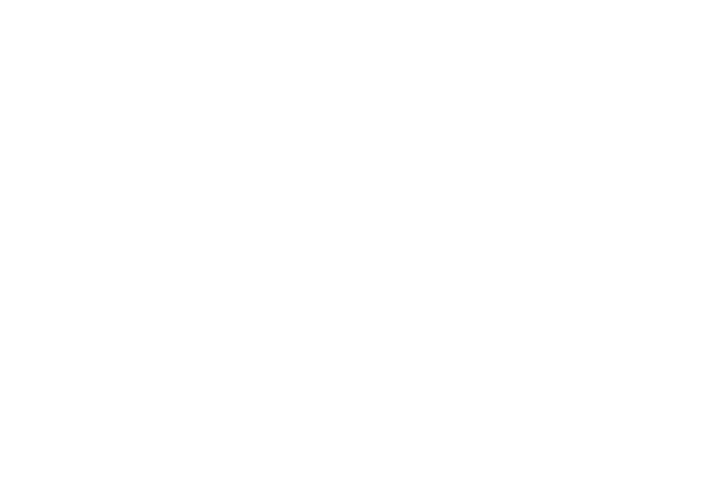
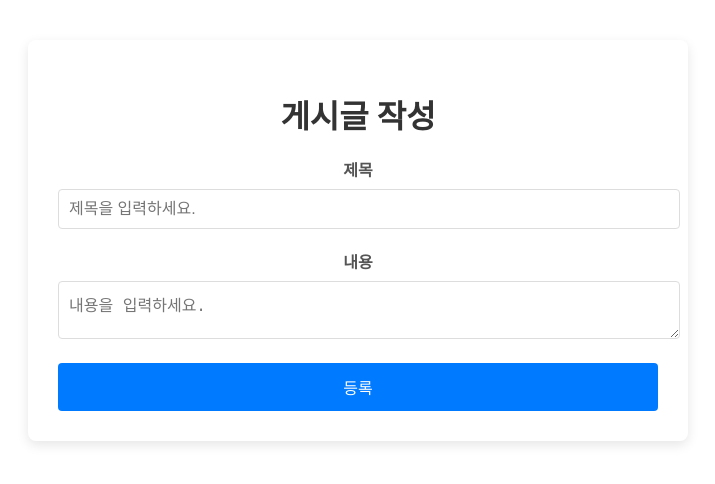
Before and after one commit to gyuminwoo/spring-react-board, a React (Create React App) app: page /create in a window 1280 px wide. Shown: the top 484 px of the page, without its empty margins (282-997 px from the left). Built offline with nearby package versions, Linux system fonts and the light colour scheme.

Commit message:
React UI 구현 - 게시글 생성

```diff
--- a/package.json
+++ b/package.json
@@ -9,6 +9,7 @@
     "@testing-library/user-event": "^13.5.0",
     "react": "^19.1.0",
     "react-dom": "^19.1.0",
+    "react-router-dom": "^7.5.0",
     "react-scripts": "5.0.1",
     "web-vitals": "^2.1.4"
   },
--- a/src/App.js
+++ b/src/App.js
@@ -1,9 +1,22 @@
 import './App.css';
+import{BrowserRouter as Router, Routes, Route} from "react-router-dom";
+import Home from "./Home";
+import CreatePost from "./CreatePost";
+import PostDetail from "./PostDetail";
+import PostEdit from "./PostEdit";
 
 function App() {
   return (
-    <div className="App">
-    </div>
+    <Router>
+        <div className="App">
+            <Routes>
+                <Route path={"/"} element={<Home/>} />
+                <Route path={"/create"} element={<CreatePost/>} />
+                <Route path={"/post/:id"} element={<PostDetail/>} />
+                <Route path={"/post/edit/:id"} element={<PostEdit/>} />
+            </Routes>
+        </div>
+    </Router>
   );
 }
 
--- /dev/null
+++ b/src/CreatePost.js
@@ -0,0 +1,22 @@
+import "./css/create.css";
+
+let CreatePost = ()=>{
+    return (
+        <div className={"create-post-container"}>
+            <h1 className={"create-post-title"}>게시글 작성</h1>
+            <form className={"create-post-form"}>
+                <div className={"form-group"}>
+                    <label htmlFor={"title"}>제목</label>
+                    <input id={"title"} type={"text"} placeholder={"제목을 입력하세요."}/>
+                </div>
+                <div className={"form-group"}>
+                    <label htmlFor={"content"}>내용</label>
+                    <textarea id={"content"} placeholder={"내용을 입력하세요."}/>
+                </div>
+                <button type={"submit"} className={"submit-button"}>등록</button>
+            </form>
+        </div>
+    );
+}
+
+export default CreatePost;
--- /dev/null
+++ b/src/Home.js
@@ -0,0 +1,9 @@
+let Home = () => {
+    return(
+        <div>
+            <h1>Home</h1>
+        </div>
+    )
+}
+
+export default Home;
--- /dev/null
+++ b/src/PostDetail.js
@@ -0,0 +1,9 @@
+let PostDetail = () => {
+    return(
+        <div>
+            <h1>Post Detail</h1>
+        </div>
+    )
+}
+
+export default PostDetail;
--- /dev/null
+++ b/src/PostEdit.js
@@ -0,0 +1,5 @@
+let PostEdit = ()=>{
+    return <div>게시글 수정</div>
+}
+
+export default PostEdit;
--- /dev/null
+++ b/src/css/create.css
@@ -0,0 +1,62 @@
+.create-post-container {
+    max-width: 600px;
+    margin: 40px auto;
+    padding: 30px;
+    background: #fff;
+    border-radius: 8px;
+    box-shadow: 0 4px 12px rgba(0, 0, 0, 0.1);
+}
+
+.create-post-title {
+    text-align: center;
+    color: #333;
+    margin-bottom: 20px;
+    font-size: 2rem;
+}
+
+.create-post-form {
+    display: flex;
+    flex-direction: column;
+}
+
+.form-group {
+    margin-bottom: 20px;
+}
+
+.form-group label {
+    display: block;
+    font-weight: bold;
+    margin-bottom: 8px;
+    color: #555;
+}
+
+.form-group input,
+.form-group textarea {
+    width: 100%;
+    padding: 10px;
+    border: 1px solid #ddd;
+    border-radius: 4px;
+    font-size: 1rem;
+}
+
+.form-group input:focus,
+.form-group textarea:focus {
+    outline: none;
+    border-color: #007BFF;
+    box-shadow: 0 0 5px rgba(0, 123, 255, 0.3);
+}
+
+.submit-button {
+    background: #007BFF;
+    color: #fff;
+    border: none;
+    padding: 12px;
+    border-radius: 4px;
+    cursor: pointer;
+    font-size: 1rem;
+    transition: background 0.3s;
+}
+
+.submit-button:hover {
+    background: #0056b3;
+}
```
Also changed, not shown: 1 other file (tests, documents, lock files or other folders).
